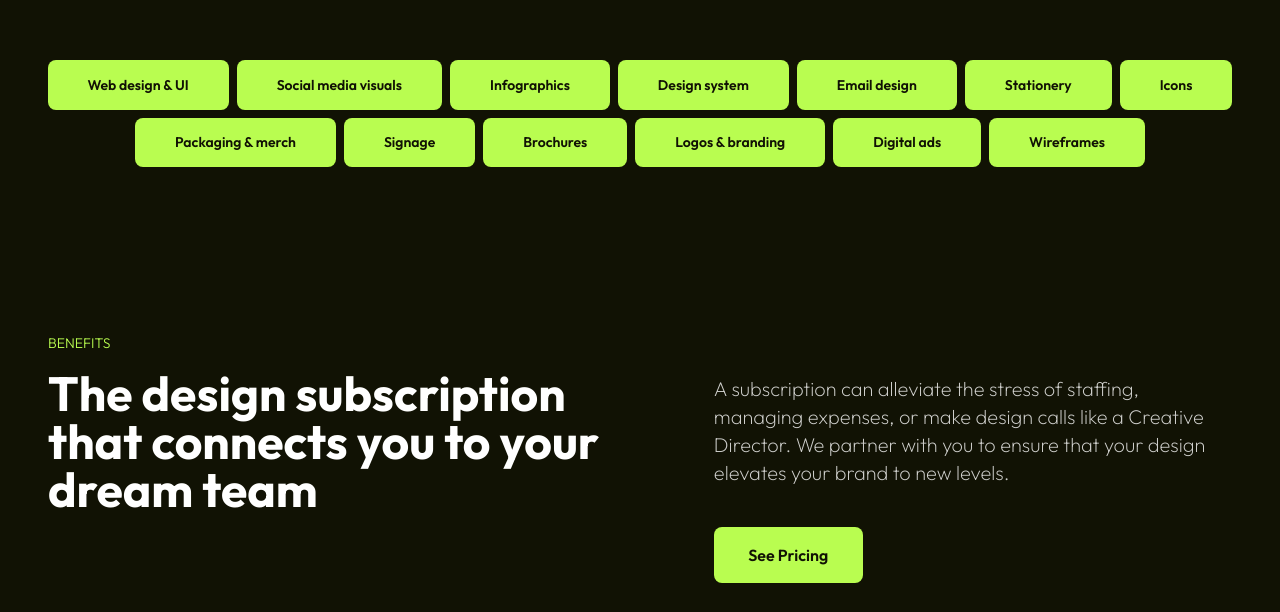
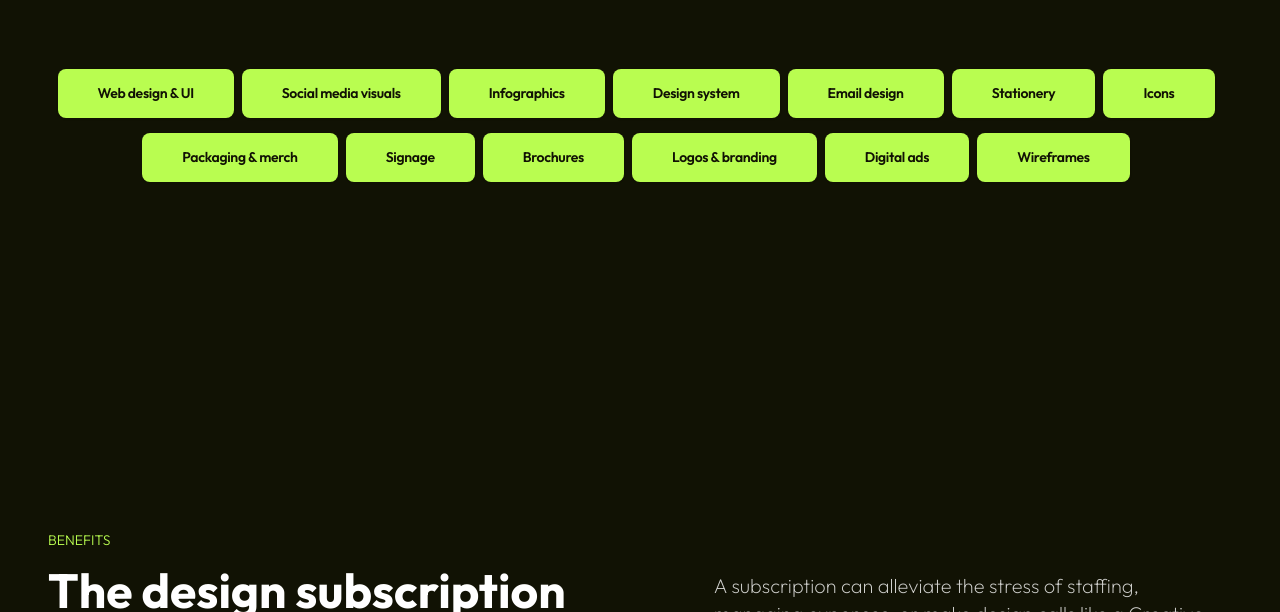
Before and after one commit to mehedihasanfaiyaz/kronix-saas, a React (Vite) app: page / in a window 1280 px wide. Shown: the part 4980-5592 px from the top of the page. Built offline with nearby package versions, Linux system fonts and the light colour scheme.

Commit message:
style(capabilities): import animations from magic ui

```diff
--- a/src/section/Capabilities.tsx
+++ b/src/section/Capabilities.tsx
@@ -1,9 +1,17 @@
 import Button from "../components/Button";
+import ElementPullUp from "../components/magicui/element-pull-up";
 import TextRevealByWord from "../components/magicui/text-reveal";
 import TitleDark from "../components/TitleDark";
 import { capabilitiesButtons, capabilitiesCards } from "../data.json";
 
 export default function Capabilities() {
+  const elements = capabilitiesButtons.map((item, index) => (
+    <Button
+      key={index}
+      className="cursor-default px-6 py-3 text-xs md:h-[49.19px] md:px-10 md:text-sm"
+      text={item.name}
+    />
+  ));
   return (
     <div className="text-white" id="benefits">
       <TitleDark category="our capabilities" title="" />
@@ -13,14 +21,8 @@ export default function Capabilities() {
           className="mx-auto text-center"
         />
       </div>
-      <div className="flex flex-wrap justify-center gap-2 py-12">
-        {capabilitiesButtons.map((item) => (
-          <Button
-            key={item.name}
-            className="cursor-default px-6 py-3 text-xs md:h-[49.19px] md:px-10 md:text-sm"
-            text={item.name}
-          />
-        ))}
+      <div className="flex flex-wrap justify-center gap-2 pb-56 pt-12">
+        <ElementPullUp elements={elements} />
       </div>
       <div className="mx-12 flex flex-col items-center justify-evenly py-16 text-start md:flex-row md:gap-20">
         <div className="flex flex-col md:w-[606px]">
```
